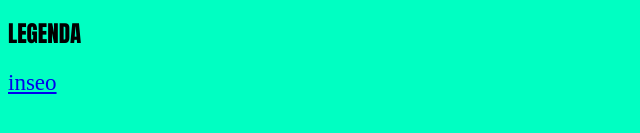
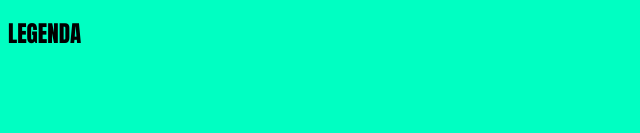
Before and after one commit to WALLESAMEHERE/TKM, a plain HTML site: page index.html in a window 1280 px wide. Shown: the part 547-680 px from the top of the page, 0-640 px from the left. Drawn offline with Linux system fonts and the light colour scheme.

Commit message:
Update index.html

```diff
--- a/index.html
+++ b/index.html
@@ -30,7 +30,7 @@
 	</section>
 	<section class="instruction">
 		<h2>LEGENDA</h2>
-		<a href="https://www.inseo.pl/">inseo</a>
+
 
 	</section>
 
```
